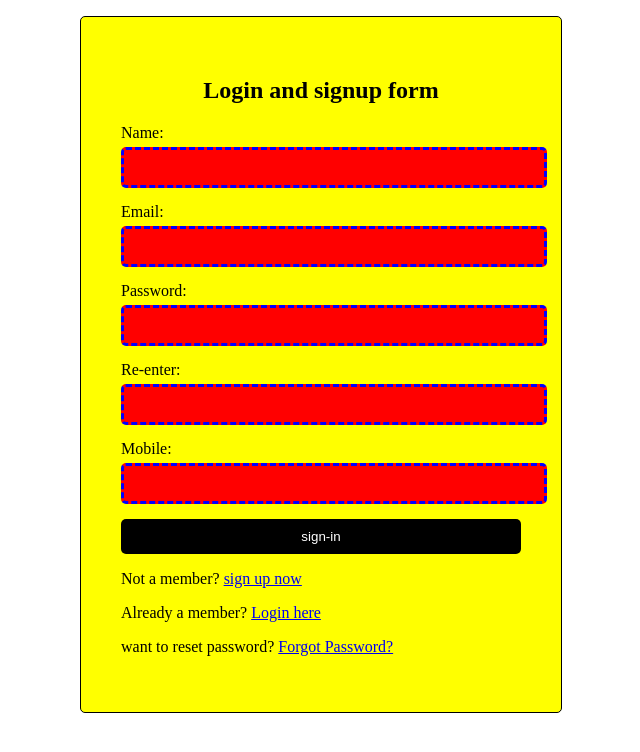
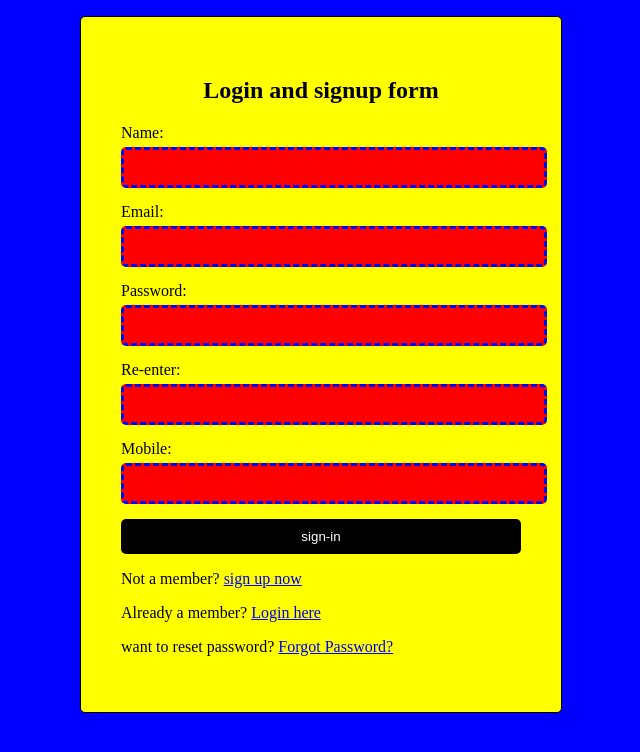
Before and after one commit to Dileepreddy11/Login-form, a plain HTML site: page index.html in a window 1280 px wide. Shown: the whole page, without its empty margins (319-959 px from the left). Drawn offline with Linux system fonts and the light colour scheme.

Commit message:
style.css

```diff
--- a/style.css
+++ b/style.css
@@ -1,4 +1,6 @@
-.container
+body{
+ background-color:blue;
+}.container
  {
      max-width: 400px;
        margin: 0 auto;
```
